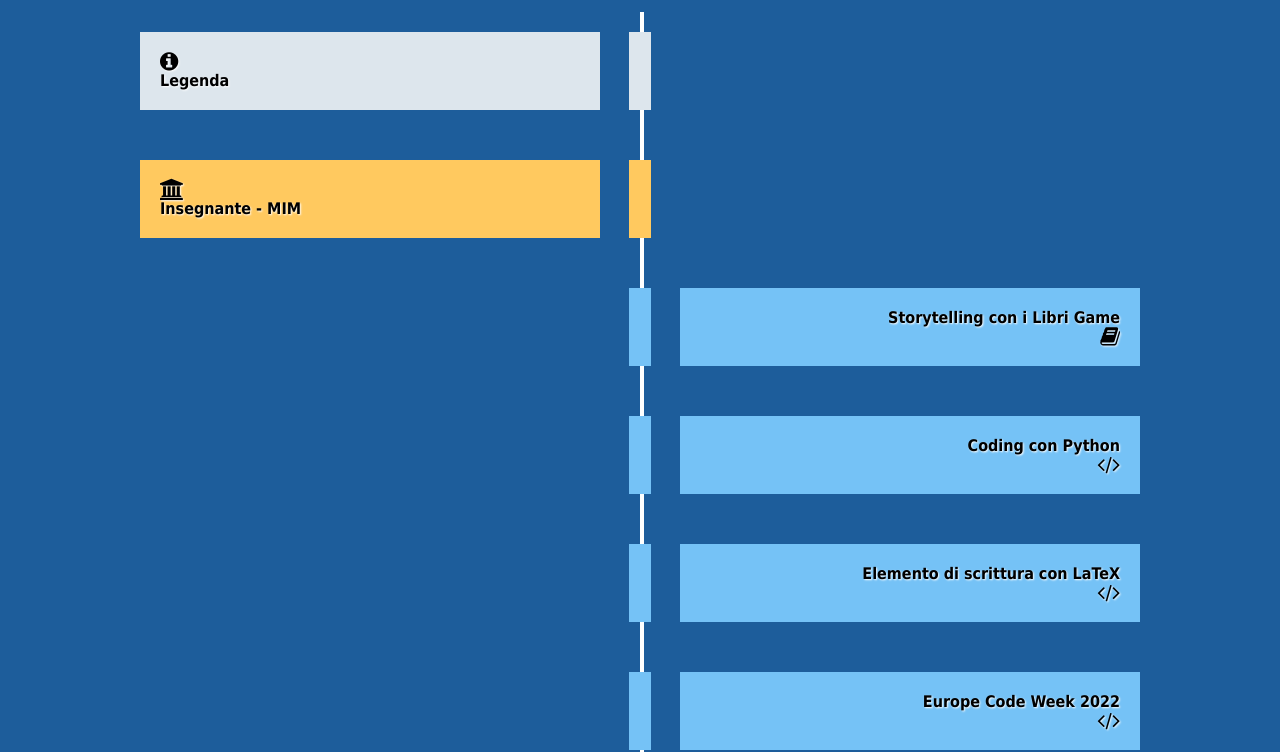
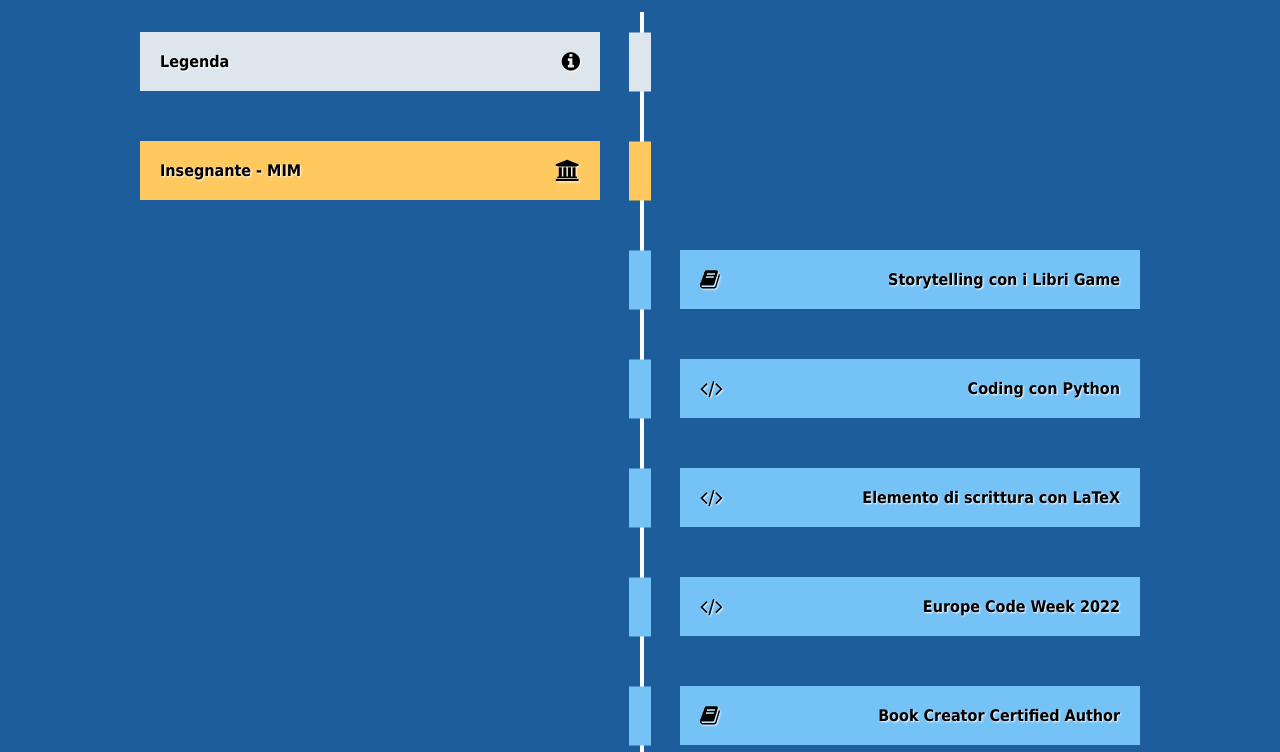
Before and after one commit to conraf/conraf.github.io, a plain HTML site: page index.html in a window 1280 px wide. Shown: the part 59-811 px from the top of the page. Drawn offline with Linux system fonts and the light colour scheme.

Commit message:
icon position

```diff
--- a/css/presente.css
+++ b/css/presente.css
@@ -61,6 +61,19 @@ body {
   width: 48px;
   height: 48px;
   border-radius: 50%;
+}
+
+/* ICON */
+div.icon-sx {
+  position: absolute;
+  right: 20px;
+  top: 20px;
+}
+
+div.icon-dx {
+  position: absolute;
+  left: 20px;
+  top: 20px;
 }
 
 h1 {
--- a/css/styles.css
+++ b/css/styles.css
@@ -61,6 +61,19 @@ body {
   width: 48px;
   height: 48px;
   border-radius: 50%;
+}
+
+/* ICON */
+div.icon-sx {
+  position: absolute;
+  right: 20px;
+  top: 20px;
+}
+
+div.icon-dx {
+  position: absolute;
+  left: 20px;
+  top: 20px;
 }
 
 h1 {
```
